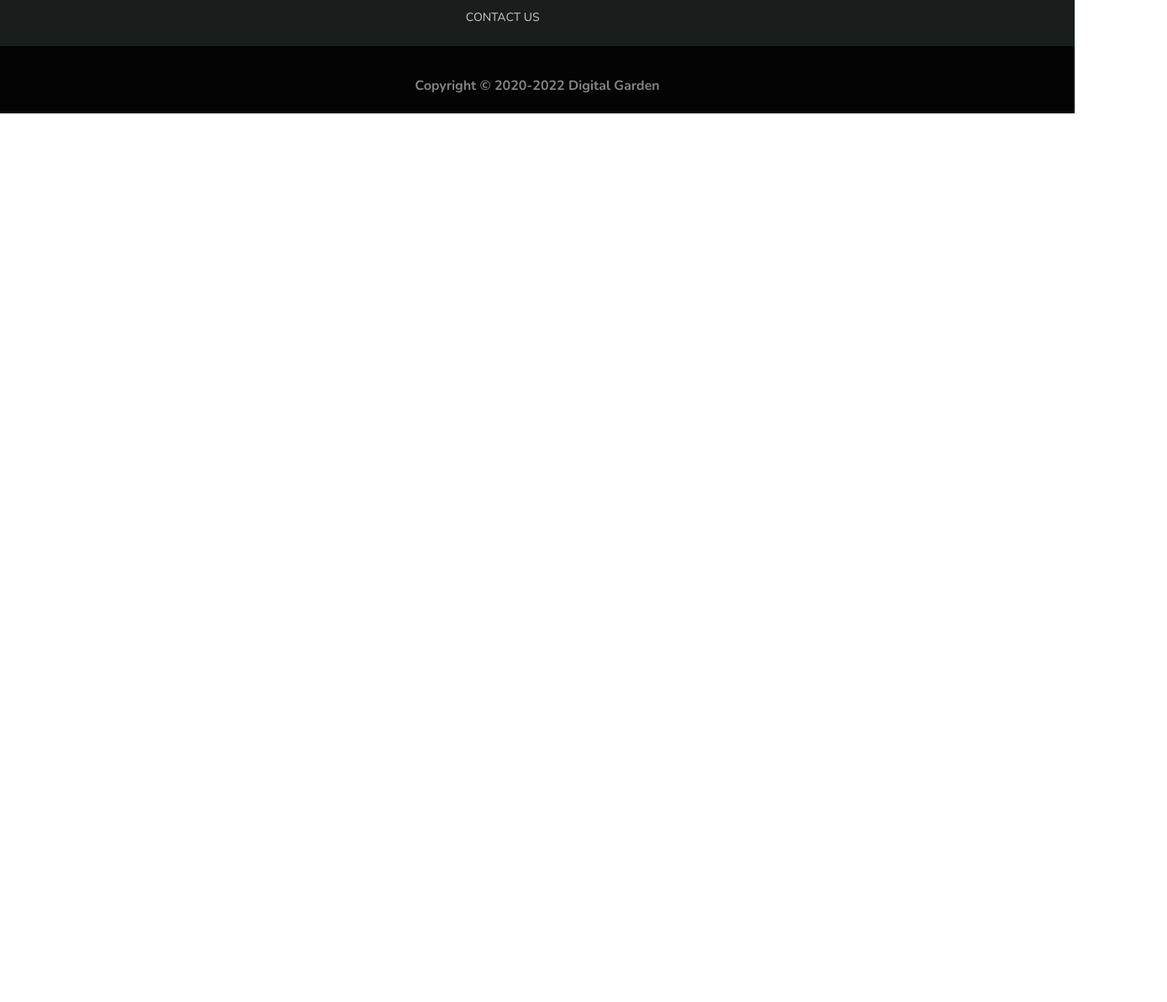
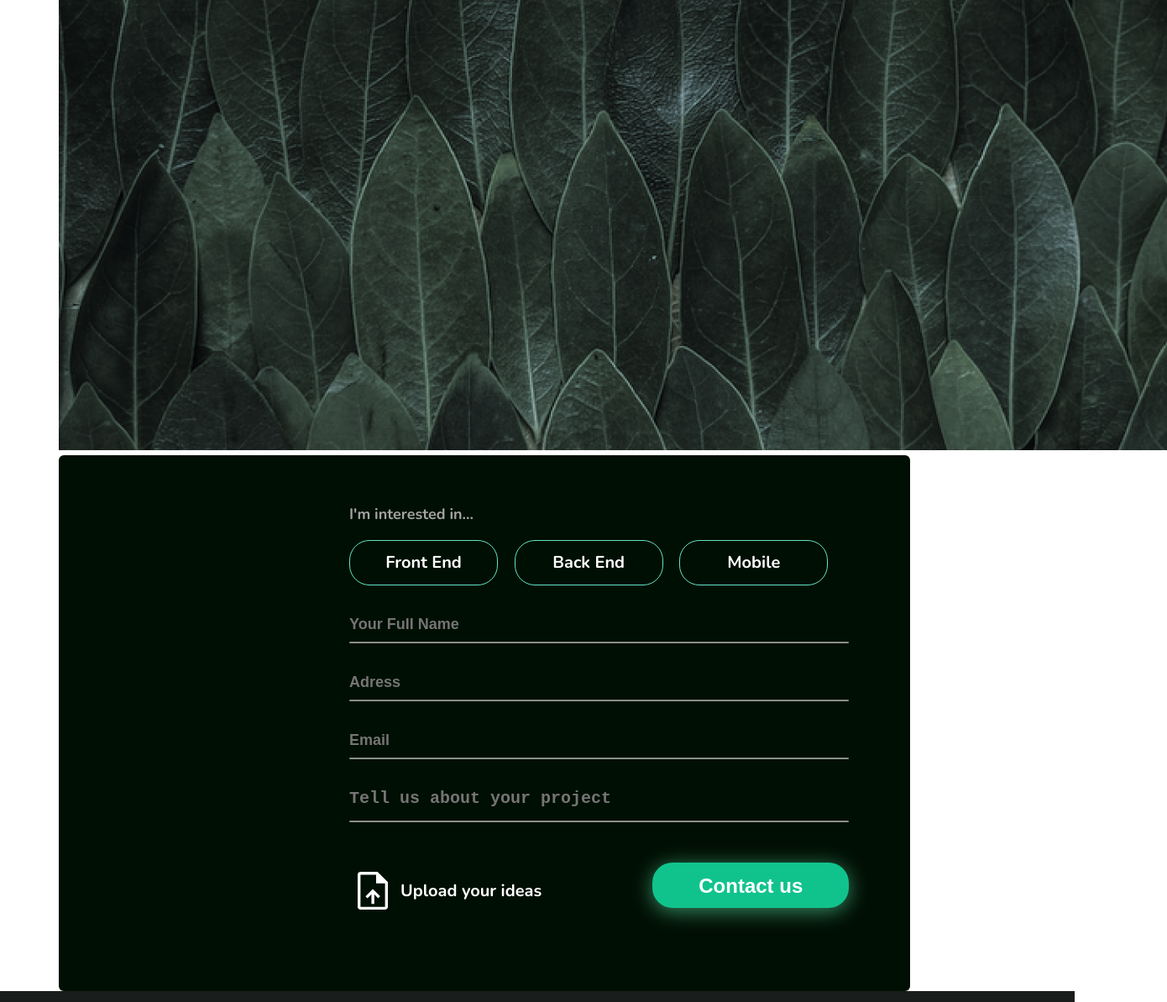
Before and after one commit to miculaprozar/digitalgarden, a Gatsby site: page / in a window 1280 px wide. Shown: the part 9246-10439 px from the top of the page at 84% size, 1390 px wide, since content can reach past the window. Before the commit the page ends 9381 px from the top, so only its background shows below. Built offline with nearby package versions, Linux system fonts and the light colour scheme; Gatsby itself is replaced by a stand-in of ours.

Commit message:
finished form

```diff
--- /dev/null
+++ b/src/components/ContactUsSection/ContactUsSection.js
@@ -0,0 +1,60 @@
+import React from "react";
+import { Container } from "../../styles/Global";
+import background from "../../images/Contact Us - BG Image.png";
+import upload from "../../svg/Vector_2.svg";
+import {
+	Card,
+	Text,
+	Button,
+	Buttons,
+	Form,
+	ContactFields,
+	Input,
+	BottomLine,
+	Textarea,
+	UploadText,
+	ContactUsButton,
+	Upload,
+} from "../ContactUsSection/ContactUsSection.style";
+
+const ContactUsSection = () => {
+	return (
+		<Container>
+			<img src={background} alt="background" />
+			<Card>
+				<Text>I'm interested in...</Text>
+				<Buttons>
+					<Button>Front End</Button>
+					<Button>Back End</Button>
+					<Button>Mobile</Button>
+				</Buttons>
+				<Form>
+					<ContactFields>
+						<Input
+							type="text"
+							required
+							name="name"
+							placeholder="Your Full Name"
+						/>
+						<BottomLine />
+						<Input type="text" required name="adress" placeholder="Adress" />
+						<BottomLine />
+						<Input type="text" required name="email" placeholder="Email" />
+						<BottomLine />
+						<Textarea
+							required
+							placeholder="Tell us about your project"></Textarea>
+						<BottomLine />
+					</ContactFields>
+					<Upload>
+						<img src={upload} alt="upload" />
+						<UploadText>Upload your ideas</UploadText>
+						<ContactUsButton>Contact us</ContactUsButton>
+					</Upload>
+				</Form>
+			</Card>
+		</Container>
+	);
+};
+
+export default ContactUsSection;
--- /dev/null
+++ b/src/components/ContactUsSection/ContactUsSection.style.js
@@ -0,0 +1,117 @@
+import styled from "styled-components";
+
+export const Card = styled.div`
+	display: flex;
+	flex-direction: column;
+	width: 1014px;
+	height: 638px;
+	background: #000f03;
+	border-radius: 6px;
+	padding: 40px 72px 64px 346px;
+`;
+
+export const Text = styled.p`
+	font-weight: 700;
+	font-size: 18px;
+	line-height: 25px;
+	color: #a3a3a3;
+`;
+
+export const Buttons = styled.div`
+	display: flex;
+	gap: 19.54px;
+`;
+export const Button = styled.div`
+	width: 177.09px;
+	height: 54px;
+	border: 1px solid #61e5c5;
+	border-radius: 24px;
+	font-weight: 900;
+	font-size: 20px;
+	line-height: 27px;
+	text-align: center;
+	color: #ffffff;
+	padding: 12.12px 0;
+	cursor: pointer;
+`;
+
+export const Form = styled.form``;
+
+export const ContactFields = styled.div``;
+
+export const Input = styled.input`
+	width: 100%;
+	font-weight: 700;
+	font-size: 18px;
+	line-height: 25px;
+	color: #a3a3a3;
+	margin-top: 34px;
+	padding: 0;
+	background: none;
+	border: none;
+	border-radius: 0;
+	outline: none;
+	appearance: none;
+`;
+
+export const Textarea = styled.textarea`
+	scroll-behavior: none;
+	width: 595px;
+	height: 25px;
+	font-weight: 700;
+	font-size: 20px;
+	line-height: 25px;
+	color: #a3a3a3;
+	margin-top: 34px;
+	padding: 0;
+	background: none;
+	border: none;
+	border-radius: 0;
+	outline: none;
+	appearance: none;
+	resize: none;
+`;
+
+export const BottomLine = styled.div`
+	width: 595px;
+	height: 2px;
+	background: #a3a3a3;
+	box-shadow: inset 0px 0px 4px rgba(4, 41, 5, 0.23);
+	border-radius: 6px;
+	margin-top: 8px;
+`;
+
+export const UploadText = styled.p`
+	font-weight: 700;
+	font-size: 20px;
+	line-height: 27px;
+	text-align: center;
+	color: #ffffff;
+	margin-left: 15px;
+	margin-right: 132px;
+	cursor: pointer;
+`;
+
+export const ContactUsButton = styled.button`
+	width: 234px;
+	height: 54px;
+	background: #10c38d;
+	border-radius: 24px;
+	font-weight: 900;
+	font-size: 24px;
+	line-height: 33px;
+	text-align: center;
+	color: #ffffff;
+	padding: 8px 0;
+	border: #10c38d;
+	filter: drop-shadow(0px 4px 12px rgba(93, 225, 169, 0.58));
+	cursor: pointer;
+`;
+
+export const Upload = styled.div`
+	display: flex;
+	margin-top: 48px;
+	img {
+		margin-left: 10px;
+	}
+`;
--- a/src/pages/index.js
+++ b/src/pages/index.js
@@ -7,6 +7,7 @@ import AboutUsSection from "../components/AboutUsSection/AboutUsSection";
 import WorkSection from "../components/WorkSection/WorkSection";
 import OverviewSection from "../components/OverviewSection/OverviewSection";
 import CultivatingProjectSection from "../components/CultivatingProjectSection/CultivatingProjectSection";
+import ContactUsSection from "../components/ContactUsSection/ContactUsSection";
 import "../styles/Index.css";
 const App = () => {
 	return (
@@ -19,6 +20,7 @@ const App = () => {
 				<WorkSection />
 				<OverviewSection />
 				<CultivatingProjectSection />
+				<ContactUsSection />
 			</div>
 			<Footer />
 		</div>
```
Also changed, not shown: src/images/Contact Us - BG Image.png (added), src/svg/Vector_2.svg (added).
